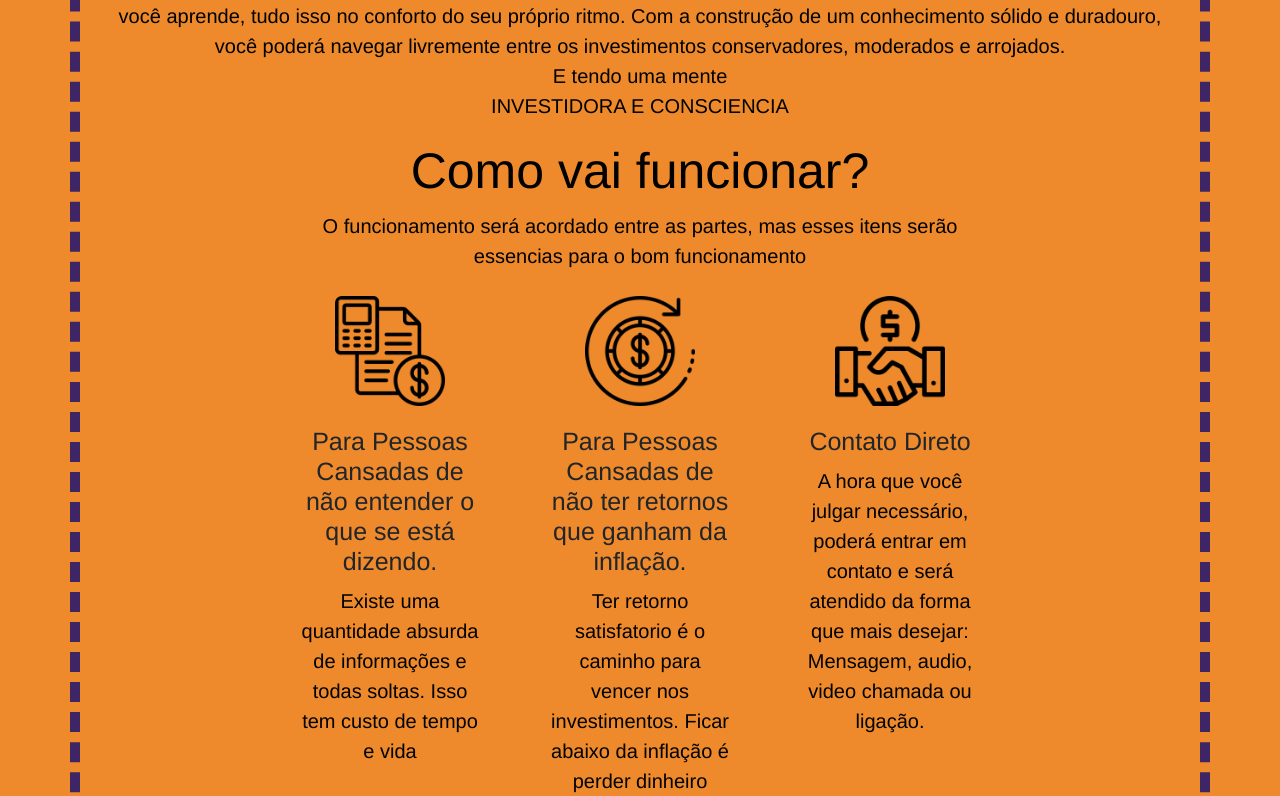
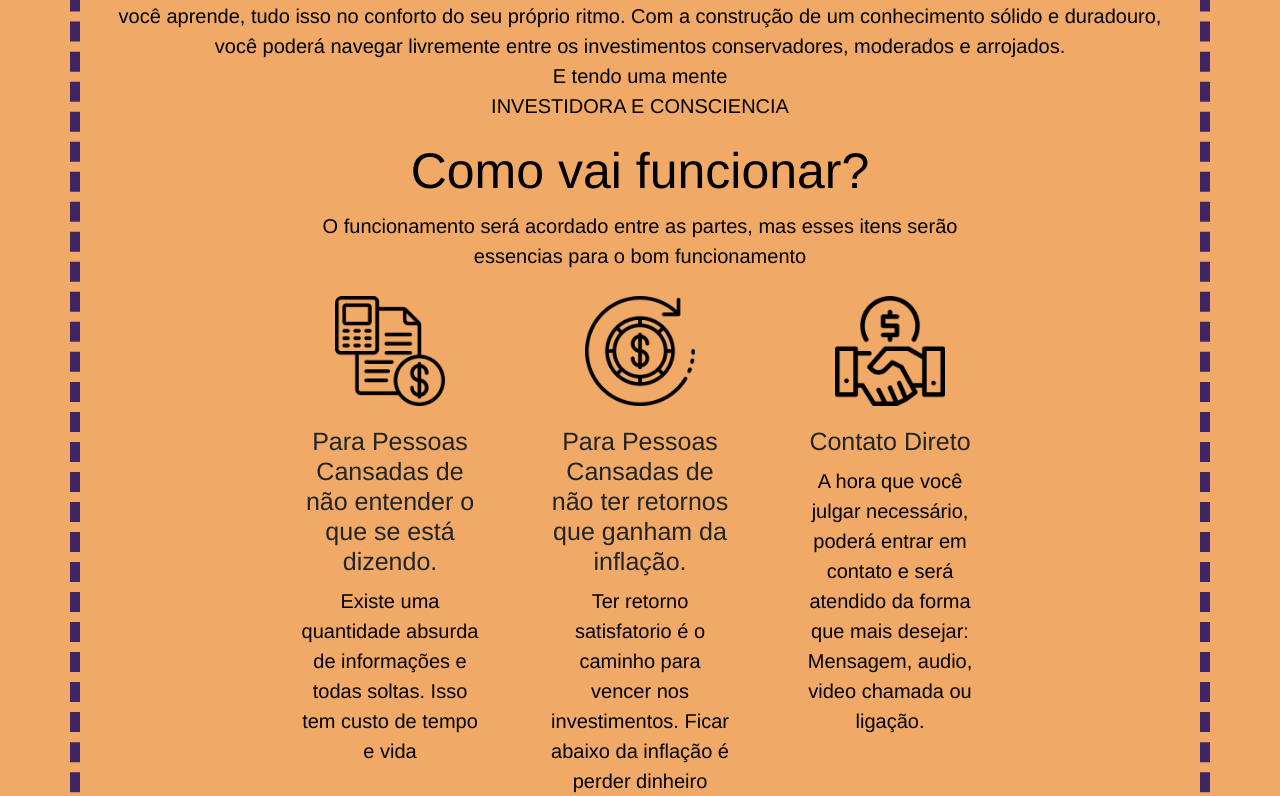
Before and after one commit to melguelor/consultoria, a React (Create React App) app: page / in a window 1280 px wide. Shown: the part 819-1615 px from the top of the page. Built offline with nearby package versions, Linux system fonts and the light colour scheme.

Commit message:
mudando o weght

```diff
--- a/src/Home/css.css
+++ b/src/Home/css.css
@@ -1,10 +1,10 @@
 
 *{
     font-family: 'Franklin Gothic Medium', 'Arial Narrow', Arial, sans-serif;
-    font-weight: 100;
+    font-weight: 400;
     font-size: 20px;
     color:rgb(0, 0, 0);
-    background-color: rgb(238, 138, 43);
+    background-color: rgb(240, 169, 102);;
 }
 
 
```
